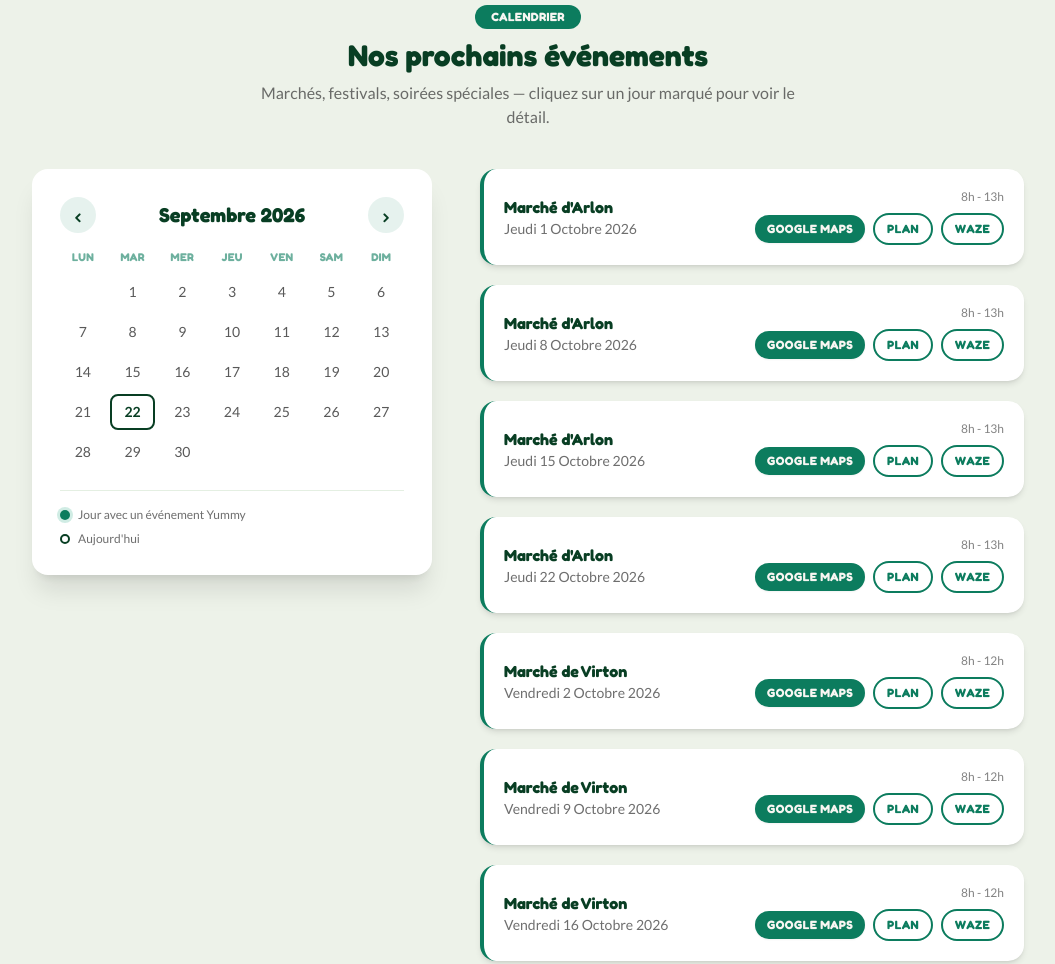
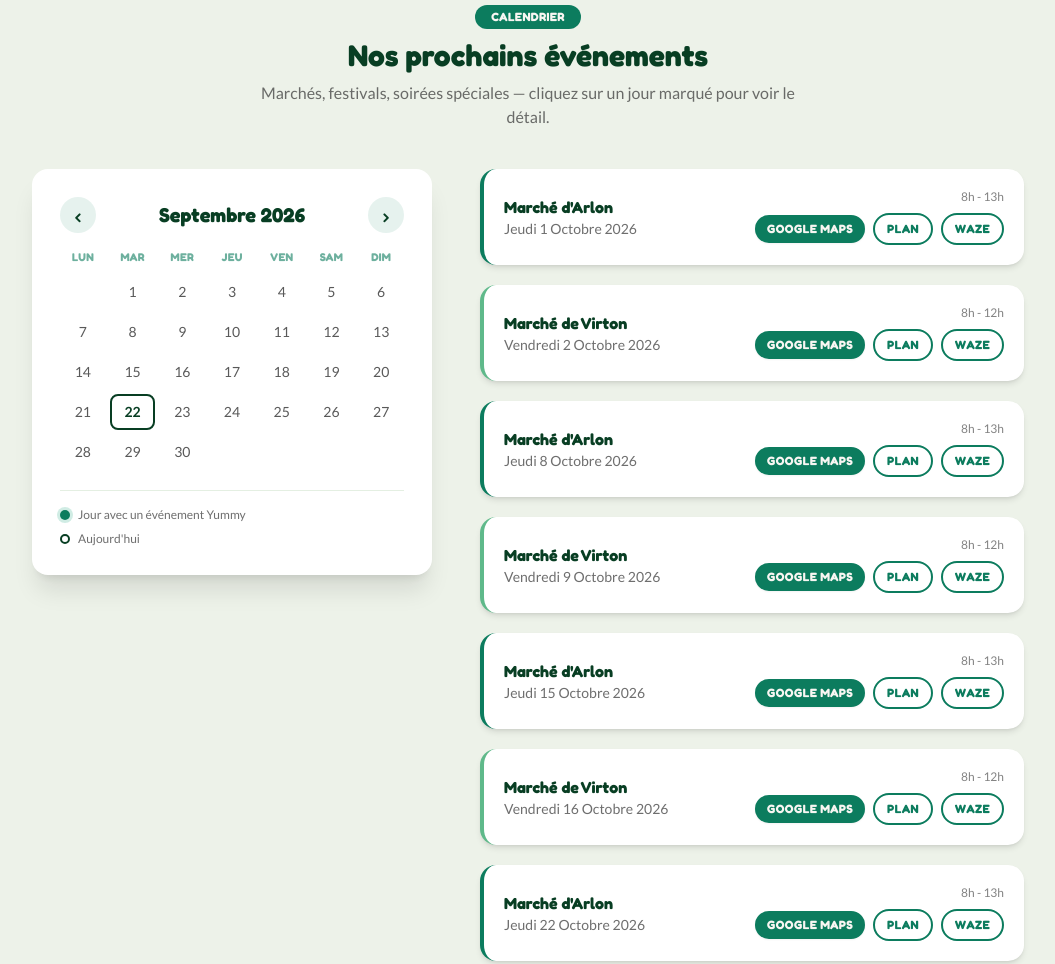
Before and after one commit to Femas25/yummy-street-food-site, an Astro site: page /localisation in a window 1280 px wide. Shown: the part 294-1258 px from the top of the page, without its empty margins (112-1167 px from the left). Built offline with nearby package versions, Linux system fonts and the light colour scheme; Astro itself is replaced by a stand-in of ours.

Commit message:
Trie les événements par date + code couleur par marché
Les cartes et le calendrier sont maintenant triés par ordre de
passage (date la plus proche en premier), Arlon et Virton
alternés. Ajoute une bordure/point vert "leaf" (charte graphique)
pour distinguer Virton d'Arlon, sans couleur criarde.

```diff
--- a/src/data/evenements.json
+++ b/src/data/evenements.json
@@ -6,56 +6,64 @@
       "titre": "Marché d'Arlon",
       "lieu": "Marché d'Arlon — Grand-Place",
       "adresse": "Grand-Place, 6700 Arlon, Belgique",
-      "horaires": "8h - 13h"
+      "horaires": "8h - 13h",
+      "couleur": "primary"
     },
     {
       "date": "2026-10-08",
       "titre": "Marché d'Arlon",
       "lieu": "Marché d'Arlon — Grand-Place",
       "adresse": "Grand-Place, 6700 Arlon, Belgique",
-      "horaires": "8h - 13h"
+      "horaires": "8h - 13h",
+      "couleur": "primary"
     },
     {
       "date": "2026-10-15",
       "titre": "Marché d'Arlon",
       "lieu": "Marché d'Arlon — Grand-Place",
       "adresse": "Grand-Place, 6700 Arlon, Belgique",
-      "horaires": "8h - 13h"
+      "horaires": "8h - 13h",
+      "couleur": "primary"
     },
     {
       "date": "2026-10-22",
       "titre": "Marché d'Arlon",
       "lieu": "Marché d'Arlon — Grand-Place",
       "adresse": "Grand-Place, 6700 Arlon, Belgique",
-      "horaires": "8h - 13h"
+      "horaires": "8h - 13h",
+      "couleur": "primary"
     },
     {
       "date": "2026-10-02",
       "titre": "Marché de Virton",
       "lieu": "Marché de Virton — entrée côté CNDB",
       "adresse": "Rue Chanoine Crousse 1, 6760 Virton, Belgique",
-      "horaires": "8h - 12h"
+      "horaires": "8h - 12h",
+      "couleur": "leaf"
     },
     {
       "date": "2026-10-09",
       "titre": "Marché de Virton",
       "lieu": "Marché de Virton — entrée côté CNDB",
       "adresse": "Rue Chanoine Crousse 1, 6760 Virton, Belgique",
-      "horaires": "8h - 12h"
+      "horaires": "8h - 12h",
+      "couleur": "leaf"
     },
     {
       "date": "2026-10-16",
       "titre": "Marché de Virton",
       "lieu": "Marché de Virton — entrée côté CNDB",
       "adresse": "Rue Chanoine Crousse 1, 6760 Virton, Belgique",
-      "horaires": "8h - 12h"
+      "horaires": "8h - 12h",
+      "couleur": "leaf"
     },
     {
       "date": "2026-10-23",
       "titre": "Marché de Virton",
       "lieu": "Marché de Virton — entrée côté CNDB",
       "adresse": "Rue Chanoine Crousse 1, 6760 Virton, Belgique",
-      "horaires": "8h - 12h"
+      "horaires": "8h - 12h",
+      "couleur": "leaf"
     }
   ]
 }
--- a/src/pages/localisation.astro
+++ b/src/pages/localisation.astro
@@ -5,7 +5,6 @@ import evenementsData from '../data/evenements.json';
 import Trailer from '../components/icons/Trailer.astro';
 import Leaf from '../components/icons/Leaf.astro';
 
-const { evenements } = evenementsData;
 const isoDateRe = /^\d{4}-\d{2}-\d{2}$/;
 
 const formatDate = (iso: string) => {
@@ -18,9 +17,19 @@ const mapsUrl = (adresse: string) => `https://www.google.com/maps/dir/?api=1&des
 const appleMapsUrl = (adresse: string) => `https://maps.apple.com/?daddr=${encodeURIComponent(adresse)}`;
 const wazeUrl = (adresse: string) => `https://www.waze.com/ul?q=${encodeURIComponent(adresse)}&navigate=yes`;
 
+// Palette discrète par marché : un vert de la charte graphique par lieu, pas de rouge criard.
+const eventColors: Record<string, { border: string; dot: string }> = {
+  primary: { border: 'border-primary', dot: 'bg-primary' },
+  leaf: { border: 'border-leaf', dot: 'bg-leaf' },
+};
+const colorFor = (couleur?: string) => eventColors[couleur ?? 'primary'] ?? eventColors.primary;
+
+// Classés par ordre de passage (date la plus proche en premier).
+const evenements = [...evenementsData.evenements].sort((a, b) => a.date.localeCompare(b.date));
+
 const eventsForCalendar = evenements
   .filter((e) => isoDateRe.test(e.date))
-  .map((e) => ({ date: e.date, titre: e.titre, lieu: e.lieu, adresse: e.adresse, horaires: e.horaires, dateFormatted: formatDate(e.date) }));
+  .map((e) => ({ date: e.date, titre: e.titre, lieu: e.lieu, adresse: e.adresse, horaires: e.horaires, couleur: e.couleur, dateFormatted: formatDate(e.date) }));
 
 const hasProchainsPassages = planning.prochains_passages.length > 0;
 const hasEvenements = evenements.length > 0;
@@ -105,7 +114,7 @@ const hasEvenements = evenements.length > 0;
               evenements.map((ev, i) => (
                 <div
                   id={isoDateRe.test(ev.date) ? `event-${ev.date}` : undefined}
-                  class="reveal-scale group flex flex-col gap-2 rounded-2xl border-l-4 border-primary bg-white p-5 shadow-md transition-all duration-300 hover:-translate-y-1 hover:shadow-xl sm:flex-row sm:items-center sm:justify-between sm:gap-4"
+                  class={`reveal-scale group flex flex-col gap-2 rounded-2xl border-l-4 ${colorFor(ev.couleur).border} bg-white p-5 shadow-md transition-all duration-300 hover:-translate-y-1 hover:shadow-xl sm:flex-row sm:items-center sm:justify-between sm:gap-4`}
                   style={`--reveal-delay:${i * 110}ms`}
                 >
                   <div>
@@ -348,7 +357,8 @@ const hasEvenements = evenements.length > 0;
         cell.setAttribute('aria-label', `${event.titre} — voir les détails`);
         cell.title = event.titre;
         const dot = document.createElement('span');
-        dot.className = 'absolute bottom-1 h-1.5 w-1.5 rounded-full bg-primary';
+        const dotColor = event.couleur === 'leaf' ? 'bg-leaf' : 'bg-primary';
+        dot.className = `absolute bottom-1 h-1.5 w-1.5 rounded-full ${dotColor}`;
         cell.appendChild(dot);
         cell.addEventListener('click', () => openEventModal(event));
       }
```
